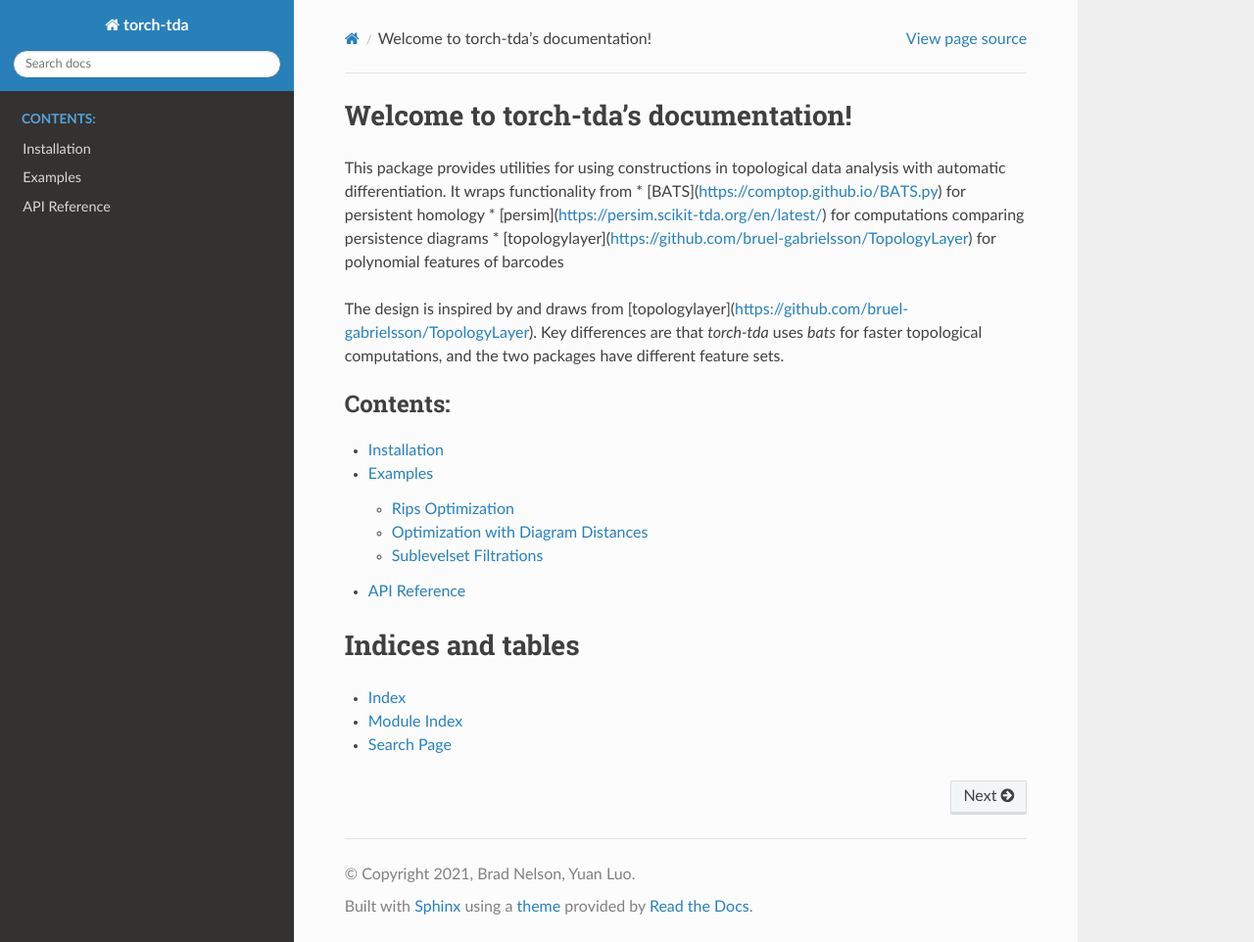
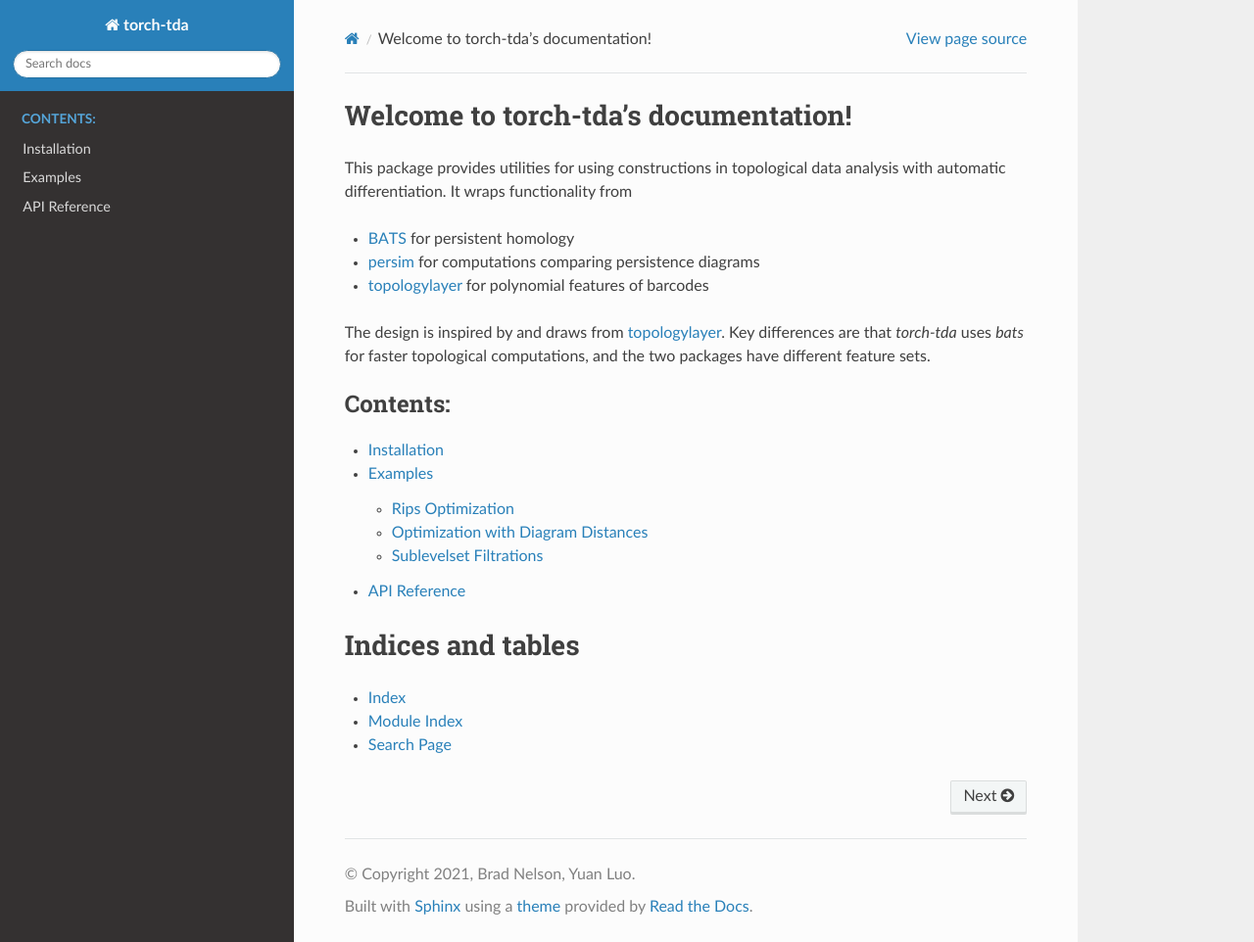
Before and after one commit to CompTop/torch-tda, a Sphinx documentation site: the page built from docs/index.rst, in a window 1280 px wide and 962 px high. Shown: the whole window at 98% size. Built offline with Sphinx 7.4.7 and the Read the Docs theme 2.0.0, drawn with Linux system fonts in a browser that asks for light colours.

Commit message:
update conf.py

```diff
--- a/docs/conf.py
+++ b/docs/conf.py
@@ -36,6 +36,9 @@
     'sphinx.ext.autosummary',
     'myst_parser',
     'nbsphinx',
+    'sphinx_copybutton',
+    'sphinx.ext.mathjax',
+    'IPython.sphinxext.ipython_console_highlighting',
 ]
 
 autodoc_default_options = {
--- a/docs/index.rst
+++ b/docs/index.rst
@@ -8,11 +8,12 @@
 
 This package provides utilities for using constructions in topological data analysis
 with automatic differentiation.  It wraps functionality from
-* [BATS](https://comptop.github.io/BATS.py) for persistent homology
-* [persim](https://persim.scikit-tda.org/en/latest/) for computations comparing persistence diagrams
-* [topologylayer](https://github.com/bruel-gabrielsson/TopologyLayer) for polynomial features of barcodes
 
-The design is inspired by and draws from [topologylayer](https://github.com/bruel-gabrielsson/TopologyLayer).  Key differences are that `torch-tda` uses `bats` for faster topological computations, and the two packages have different feature sets.
+* `BATS <https://comptop.github.io/BATS.py>`_ for persistent homology
+* `persim <https://persim.scikit-tda.org/en/latest/>`_ for computations comparing persistence diagrams
+* `topologylayer <https://github.com/bruel-gabrielsson/TopologyLayer>`_ for polynomial features of barcodes
+
+The design is inspired by and draws from `topologylayer <https://github.com/bruel-gabrielsson/TopologyLayer>`_.  Key differences are that `torch-tda` uses `bats` for faster topological computations, and the two packages have different feature sets.
 
 
 .. toctree::
```
